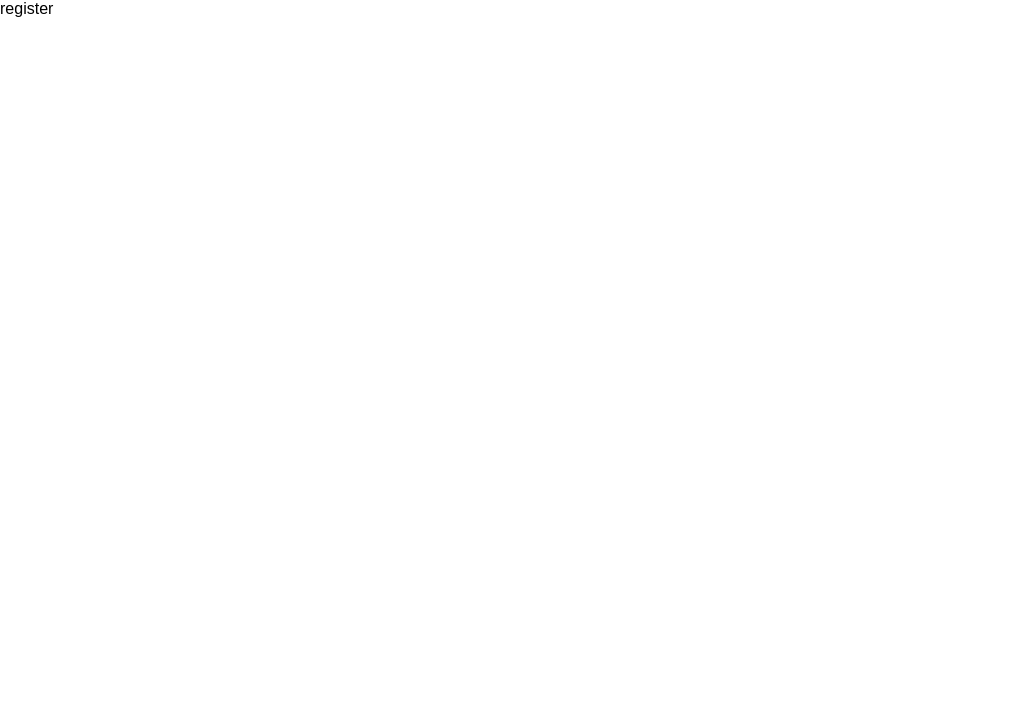
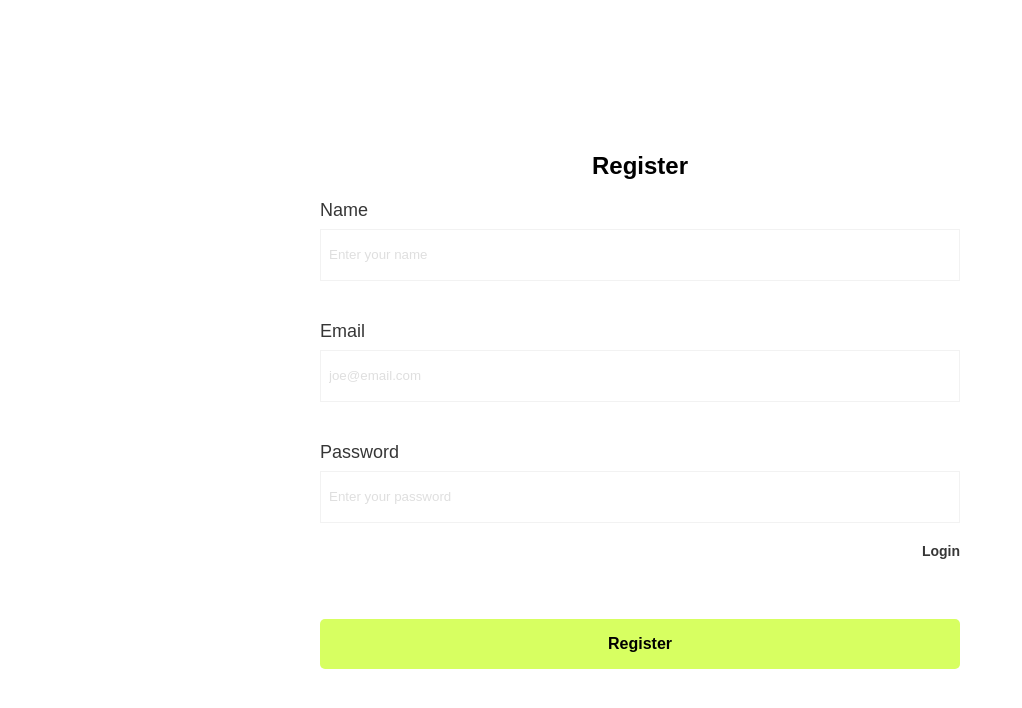
Before and after one commit to Wellers0n/upload, a React (Vite) app in the folder packages/client/: page /register in a window 1280 px wide. Shown: the top 708 px of the page, without its empty margins (0-1022 px from the left). Built offline with nearby package versions, Linux system fonts and the light colour scheme.

Commit message:
feat: add register screen

```diff
--- a/packages/client/src/routes/Home/index.tsx
+++ b/packages/client/src/routes/Home/index.tsx
@@ -1,7 +1,7 @@
 import React from "react"
 
 const Home = () => {
-    return <div>home</div>;
+    return <div>Home</div>;
 };
 
 export default Home
--- a/packages/client/src/routes/Register/index.tsx
+++ b/packages/client/src/routes/Register/index.tsx
@@ -1,7 +1,102 @@
-import React from "react"
+import React, { useState } from "react";
+import { useNavigate } from "react-router-dom";
+import {
+    Container,
+    Wrapper,
+    Title,
+    Box,
+    Button,
+    Login,
+} from "./styles";
+
+// components
+import Input from "../../components/Input";
+import Alert from "../../components/Alert";
+import Snackbar from '@mui/material/Snackbar';
+
+import axios from '../../axios'
 
 const Register = () => {
-    return <div>register</div>;
+
+    const [name, setName] = useState("");
+    const [email, setEmail] = useState("");
+    const [password, setPassword] = useState("");
+    const [snackbarMessage, setSnackbarMessage] = useState("");
+    const [open, setOpen] = useState(false);
+
+    const navigate = useNavigate();
+
+    const submit = async () => {
+        try {
+            const response = await axios?.post('/session/register', {
+                name,
+                email,
+                password
+            })
+
+            localStorage.setItem('token', response.data.token);
+
+            navigate('/')
+
+        } catch (error: any) {
+            setSnackbarMessage(error?.response?.data?.message)
+            handleClick()
+
+        }
+    };
+
+
+    const handleClick = () => {
+        setOpen(true);
+    };
+
+    const handleClose = (event: React.SyntheticEvent | Event, reason?: string) => {
+        if (reason === 'clickaway') {
+            return;
+        }
+
+        setOpen(false);
+    };
+
+    return (
+        <Container>
+            <Wrapper>
+                <Box>
+                    <Snackbar open={open} autoHideDuration={6000} onClose={handleClose}>
+                        <Alert onClose={handleClose} severity={"error"} sx={{ width: '100%' }}>
+                            {snackbarMessage}
+                        </Alert>
+                    </Snackbar>
+                    <Title>Register</Title>
+                    <Input
+                        value={name}
+                        onChange={(value: string) => setName(value)}
+                        title={"Name"}
+                        type={"text"}
+                        placeholder={"Enter your name"}
+                    />
+                    <Input
+                        title={"Email"}
+                        value={email}
+                        onChange={(value: string) => setEmail(value)}
+                        type={"text"}
+                        placeholder={"joe@email.com"}
+                    />
+                    <Input
+                        value={password}
+                        onChange={(value: string) => setPassword(value)}
+                        title={"Password"}
+                        type={"password"}
+                        placeholder={"Enter your password"}
+                    />
+                    <Login onClick={() => navigate("/login")}>
+                        Login
+                    </Login>
+                    <Button onClick={submit}>Register</Button>
+                </Box>
+            </Wrapper>
+        </Container>
+    );
 };
 
-export default Register
+export default Register;
--- /dev/null
+++ b/packages/client/src/routes/Register/styles.tsx
@@ -0,0 +1,50 @@
+import styled from "styled-components";
+
+export const Container = styled.div`
+  display: flex;
+  height: 100vh;
+  width: 100%;
+`;
+
+export const Wrapper = styled.div`
+  flex: 2;
+  background-color: #fff;
+  display: flex;
+  justify-content: center;
+  align-items: center;
+  flex-direction: column;
+`;
+
+export const Title = styled.h2`
+  color: black;
+`;
+
+export const Box = styled.div`
+  width: 50%;
+  height: 100%;
+  margin-top: 20px;
+  display: flex;
+  justify-content: center;
+  align-items: center;
+  flex-direction: column;
+`;
+
+export const Button = styled.button`
+  background-color: #D7FF61;
+  height: 50px;
+  border: none;
+  width: 100%;
+  margin-top: 60px;
+  border-radius: 5px;
+  font-weight: bold;
+  font-size: 16px;
+`
+export const Login = styled.button`
+  color: #363636;
+  background-color: transparent;
+  border: none;
+  font-size: 14px;
+  align-self: flex-end;
+  font-weight: bold;
+  cursor: pointer;
+`;
```
Also changed, not shown: packages/client/src/routes/Home/styles.tsx (added).
